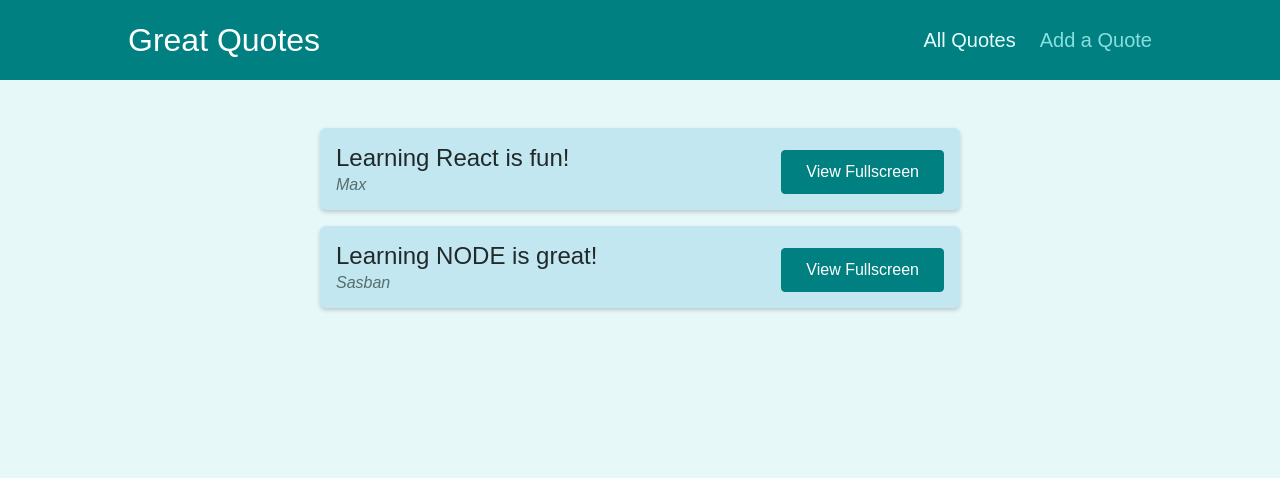
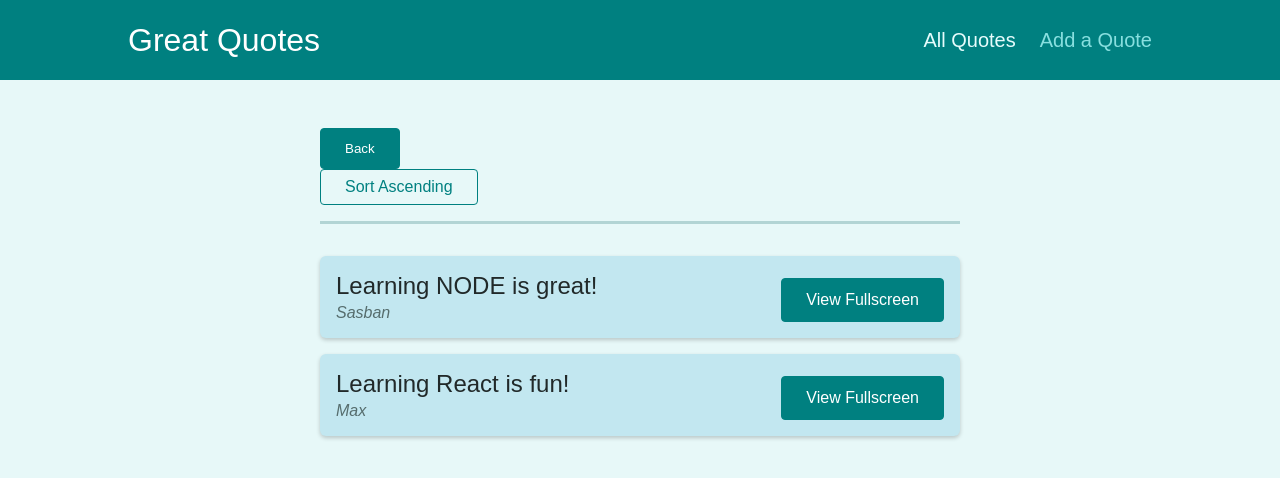
Before and after one commit to sasban9/react-multipage-app, a React (Create React App) app: page /quotes in a window 1280 px wide. Shown: the top 478 px of the page. Built offline with nearby package versions, Linux system fonts and the light colour scheme.

Commit message:
Working with query params.

```diff
--- a/src/App.js
+++ b/src/App.js
@@ -1,4 +1,4 @@
-import { Redirect, Route, Switch } from "react-router-dom";
+import { Redirect, Route, Switch, useHistory } from "react-router-dom";
 import Layout from "./components/layout/Layout";
 import AllQuotes from "./pages/AllQuotes";
 import NewQuote from "./pages/NewQuote";
@@ -6,8 +6,10 @@
 import QuoteDetail from "./pages/QuoteDetail";
 
 function App() {
+  const history = useHistory();
   return (
     <Layout>
+      <button onClick={history.goBack} className="btn" >Back</button>
       <Switch>
         <Route path="/" exact>
           <Redirect to="/quotes" />
--- a/src/components/quotes/QuoteList.js
+++ b/src/components/quotes/QuoteList.js
@@ -1,11 +1,40 @@
-import { Fragment } from 'react';
+import { Fragment } from "react";
+import { useHistory, useLocation } from "react-router-dom";
 
-import QuoteItem from './QuoteItem';
-import classes from './QuoteList.module.css';
+import QuoteItem from "./QuoteItem";
+import classes from "./QuoteList.module.css";
+
+const sortQuotes = (quotes, ascending) => {
+  return quotes.sort((quoteA, quoteB) => {
+    if (ascending) {
+      return quoteA.id > quoteB.id ? 1 : -1;
+    } else {
+      return quoteA.id < quoteB.id ? 1 : -1;
+    }
+  });
+};
 
 const QuoteList = (props) => {
+  const history = useHistory();
+  const location = useLocation();
+
+  const queryParams = new URLSearchParams(location.search);
+
+  const isSortingAscending = queryParams.get("sort") === "asc";
+
+  const sortedQuote = sortQuotes(props.quotes, isSortingAscending);
+
+  const changeSortingHandler = () => {
+    history.push("/quotes?sort=" + (isSortingAscending ? "desc" : "asc"));
+  };
+
   return (
     <Fragment>
+      <div className={classes.sorting}>
+        <button onClick={changeSortingHandler}>
+          Sort {isSortingAscending ? "Descending" : "Ascending"}
+        </button>
+      </div>
       <ul className={classes.list}>
         {props.quotes.map((quote) => (
           <QuoteItem
--- a/src/pages/QuoteDetail.js
+++ b/src/pages/QuoteDetail.js
@@ -5,7 +5,7 @@
 
 const DUMMY_QUOTES = [
   { id: "q1", author: "Max", text: "Learning React is fun!" },
-  { id: "q2", author: "Sasban", text: "Learning NODE is great!" },
+  { id: "q2", author: "Sasban", text: "The only NODE tutorial you need to watch in 2021!" },
 ];
 
 const QuoteDetail = () => {
```
